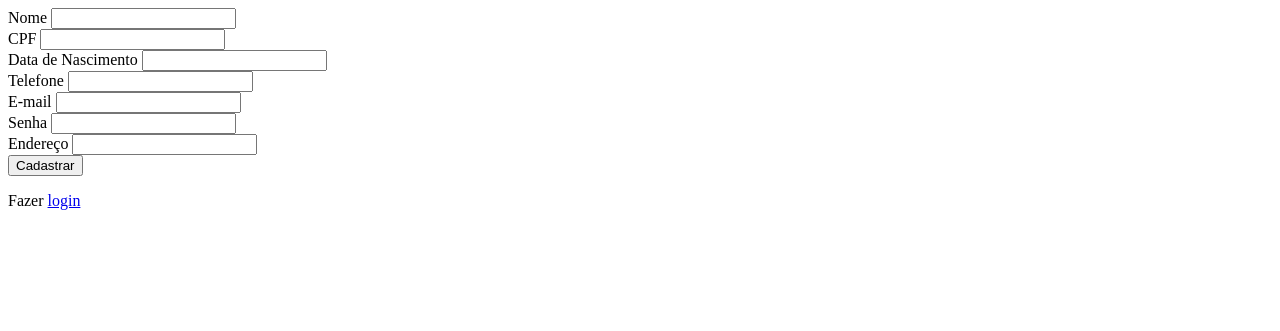
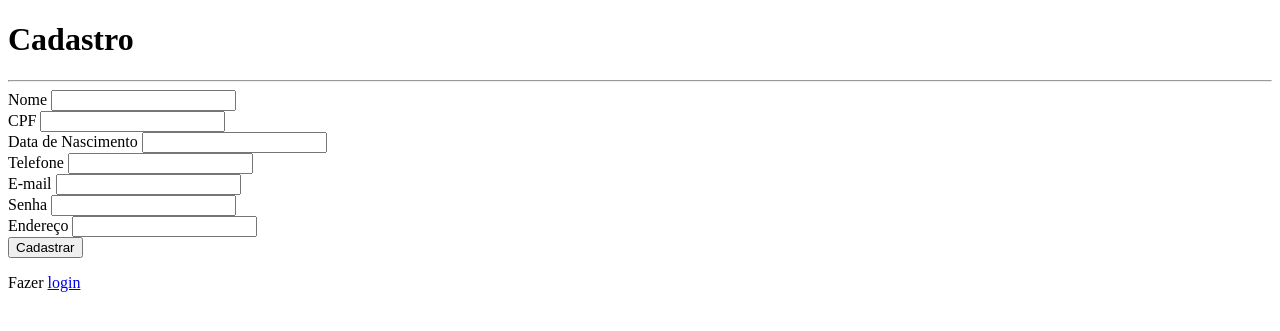
Before and after one commit to JulioCesarSousaMelo/ProvaFullStack2, a PHP site: the page made by public/cadastro.php in a window 1280 px wide. Shown: the top 331 px of the page. Run offline with PHP 8.4, Linux system fonts and the light colour scheme.

Commit message:
==public + alteracao no html em cadastro.php

```diff
--- a/public/cadastro.php
+++ b/public/cadastro.php
@@ -7,6 +7,8 @@
     <title>Página de Cadastro</title>
 </head>
 <body>
+    <h1>Cadastro</h1>
+    <hr>
     <form onsubmit="cadastroUsuario()">
             <label>Nome</label>
                 <input type="text" name="nome" id="nome" required></br>
```
